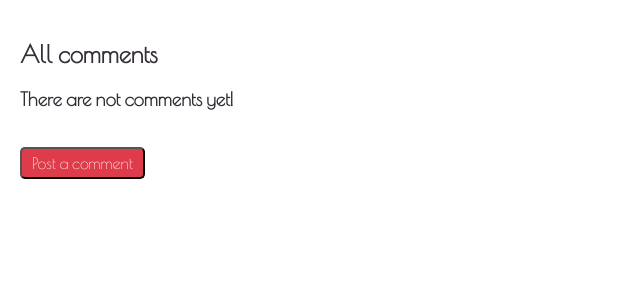
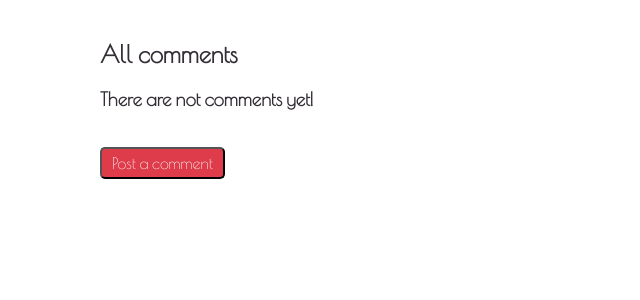
Before and after one commit to the-eternal-newbie/blog_frontend, a React (Create React App) app: page / in a window 1280 px wide. Shown: the top 300 px of the page, without its empty margins (0-640 px from the left). Built offline with nearby package versions, Linux system fonts and the light colour scheme.

Commit message:
Finishing styling

```diff
--- a/package.json
+++ b/package.json
@@ -9,6 +9,7 @@
         "@testing-library/jest-dom": "^5.11.5",
         "@testing-library/react": "^11.1.0",
         "@testing-library/user-event": "^12.1.10",
+        "axios": "^0.21.0",
         "babel-loader": "^8.1.0",
         "node-sass": "^4.14.1",
         "path": "^0.12.7",
--- a/src/components/CommentsBoard.js
+++ b/src/components/CommentsBoard.js
@@ -67,9 +67,9 @@ const CommentsBoard = () => {
         <div className="comments_board">
             <h2>All comments</h2>
             {!allComments.length ? (
-                <div>
-                    <h3>There are not comments yet!</h3>
-                </div>
+                // <div>
+                <h3>There are not comments yet!</h3>
+                // </div>
             ) : (
                 allComments.map((comment) => {
                     if (isEditComment && comment.id === editCommentId) {
@@ -103,7 +103,7 @@ const CommentsBoard = () => {
                 <div></div>
             )}
             <br />
-            <button onClick={toggleCreateComment}>Post a comment</button>
+            <button className="post" onClick={toggleCreateComment}>Post a comment</button>
         </div>
     );
 };
--- a/src/components/EditComment.js
+++ b/src/components/EditComment.js
@@ -11,7 +11,7 @@ const EditComment = (props) => {
                 cols="41"
             ></textarea>
             <br />
-            <button onClick={props.updateComment}>Edit Comment</button>
+            <button onClick={props.updateComment}>Save Comment</button>
         </form>
     );
 };
--- a/src/sass/components/_commentbox.scss
+++ b/src/sass/components/_commentbox.scss
@@ -9,9 +9,26 @@
     box-shadow: 5px 5px 10px $black-coffee;
     margin: 20px auto;
     padding: 20px 20px;
+
     textarea {
-        width: 300px;
-        height: 20px;
+        border: 0px;
+        height: 5px;
+        width: 1100px;
+        min-height: 45px;
+        outline: none;
+        box-shadow: none;
         resize: none;
+        margin: 20px;
+        font-family: $font;
+        font-size: large;
+    }
+
+    button {
+        float: right;
+    }
+
+    textarea::focus {
+        overflow: hidden;
+        outline:none;
     }
 }
--- a/src/sass/components/_commentsboard.scss
+++ b/src/sass/components/_commentsboard.scss
@@ -4,42 +4,11 @@
     max-width: 1400px;
     min-width: 300px;
     overflow: hidden;
-    // // align-self: center;
-    // .social_card_body {
-    //     padding: 10px 20px;
-    //     > div {
-    //         display: flex;
-    //         justify-content: space-between;
-    //         align-items: center;
-    //         p {
-    //             font-weight: bold;
-    //             span {
-    //                 display: block;
-    //                 padding: 5px;
-    //                 font-weight: 300;
-    //                 font-size: 0.8rem;
-    //                 color: $white;
-    //             }
-    //         }
-    //         img {
-    //             max-width: 50px;
-    //             border-radius: 100%;
-    //         }
-    //     }
-    //     .social_interactions {
-    //         display: flex;
-    //         justify-content: space-between;
-    //         align-items: center;
-    //         p {
-    //             display: flex;
-    //             align-items: center;
-    //             cursor: pointer;
-    //             img {
-    //                 width: 20px;
-    //                 padding: 5px;
-    //                 opacity: 0.3;
-    //             }
-    //         }
-    //     }
-    // }
+    h2, h3 {
+        padding: 0px 80px;
+    }
+    .post {
+        margin: 0px 80px;
+    }
+
 }
```
Also changed, not shown: 1 other file (tests, documents, lock files or other folders).
